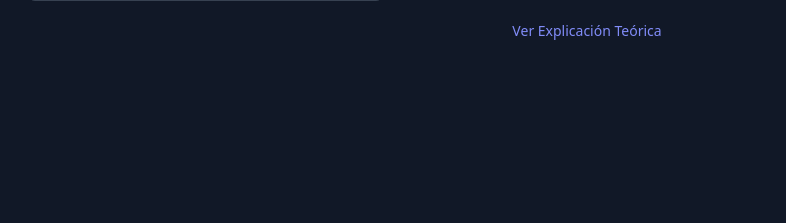
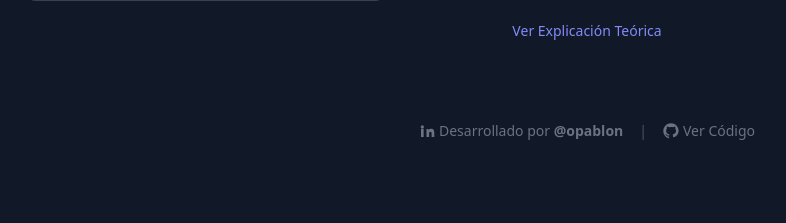
Before and after one commit to opablon/Sliding-puzzle, a Flask app: page / in a window 1280 px wide. Shown: the part 537-760 px from the top of the page, without its empty margins (53-839 px from the left). Run offline with Flask 3, Linux system fonts and the light colour scheme; some libraries are stand-ins or nearby versions.

Commit message:
docs: Agregar enlaces a LinkedIn y GitHub en el footer

```diff
--- a/templates/index.html
+++ b/templates/index.html
@@ -1382,5 +1382,23 @@
                 try { btn.focus({preventScroll:true}); } catch(e){}
             }
         </script>
+        <!-- Footer personalizado -->
+        <footer class="mt-12 mb-6">
+            <div class="flex items-center justify-center gap-4 text-sm text-gray-500">
+                <a href="https://www.linkedin.com/in/opablon/" aria-label="LinkedIn" class="inline-flex items-center gap-1 hover:text-white transition-colors">
+                    <svg xmlns="http://www.w3.org/2000/svg" class="h-4 w-4" viewBox="0 0 24 24" fill="currentColor" role="img" aria-hidden="true">
+                        <path d="M4.98 3.5a2.49 2.49 0 11-.01 4.98 2.49 2.49 0 01.01-4.98zM3 9h4v12H3V9zm7.5 0h3.82v1.71h.05c.53-.95 1.83-1.95 3.77-1.95 4.03 0 4.78 2.65 4.78 6.09V21h-4v-5.18c0-1.24-.02-2.84-1.73-2.84-1.73 0-1.99 1.36-1.99 2.75V21h-4V9z" />
+                    </svg>
+                    <span>Desarrollado por <strong>@opablon</strong></span>
+                </a>
+                <span class="select-none text-gray-600">|</span>
+                <a href="https://github.com/opablon/Sliding-puzzle" aria-label="Código Fuente" class="inline-flex items-center gap-1 hover:text-white transition-colors">
+                    <svg xmlns="http://www.w3.org/2000/svg" class="h-4 w-4" viewBox="0 0 24 24" fill="currentColor" role="img" aria-hidden="true">
+                        <path d="M12 .5C5.65.5.5 5.65.5 12c0 5.08 3.29 9.38 7.86 10.9.58.11.79-.25.79-.56 0-.27-.01-1.16-.02-2.11-3.2.7-3.88-1.36-3.88-1.36-.53-1.33-1.3-1.69-1.3-1.69-1.06-.73.08-.72.08-.72 1.17.08 1.79 1.2 1.79 1.2 1.04 1.78 2.73 1.27 3.39.97.11-.75.41-1.27.74-1.56-2.55-.29-5.23-1.28-5.23-5.7 0-1.26.45-2.29 1.19-3.09-.12-.29-.52-1.46.11-3.05 0 0 .97-.31 3.18 1.17a11.07 11.07 0 012.9-.39c.98.01 1.97.13 2.9.39 2.2-1.48 3.17-1.17 3.17-1.17.63 1.59.23 2.76.11 3.05.74.8 1.19 1.83 1.19 3.09 0 4.43-2.69 5.41-5.25 5.69.42.36.8 1.08.8 2.18 0 .79-.02 1.42-.02 1.62 0 .31.21.68.8.56A10.52 10.52 0 0023.5 12C23.5 5.65 18.35.5 12 .5z" />
+                    </svg>
+                    <span>Ver Código</span>
+                </a>
+            </div>
+        </footer>
     </body>
 </html>
```
